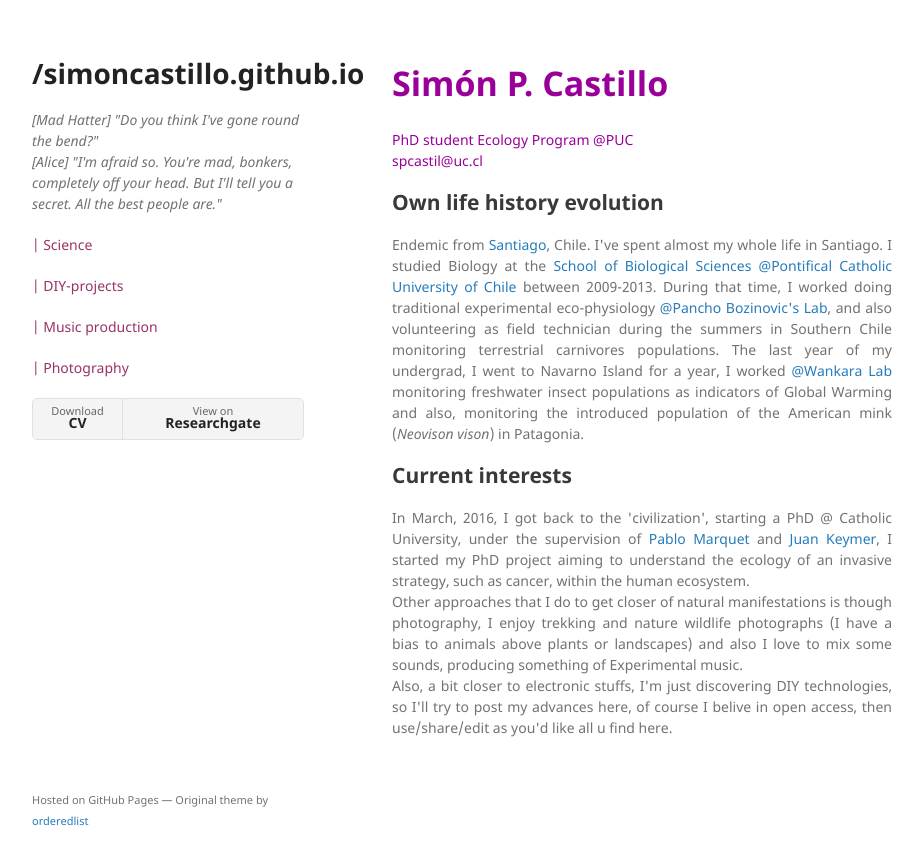
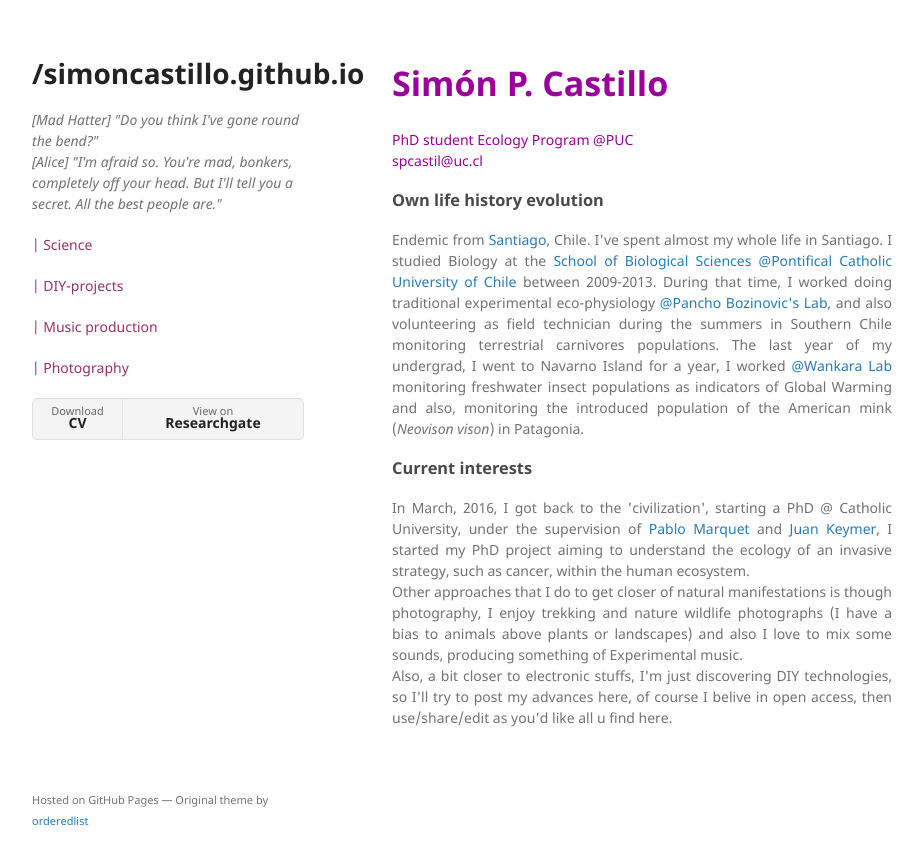
Before and after one commit to SimonCastillo/simoncastillo.github.io, a Jekyll site: the page built from index.md, in a window 1280 px wide. Shown: the top 865 px of the page, without its empty margins (178-1101 px from the left). Built offline with Jekyll 4.4.1, drawn with Linux system fonts in a browser that asks for light colours; our own code applies the rules of GitHub Pages for plain Markdown files.

```diff
--- a/index.md
+++ b/index.md
@@ -1,11 +1,11 @@
 <p style="color:#990099;font-size:34px;"> <b>Simón P. Castillo</b></p>
 <p style="color:#990099"> PhD student Ecology Program @PUC <br>spcastil@uc.cl</p>
 
-## Own life history evolution
+### Own life history evolution
 <p align="justify">
 Endemic from <a href= "https://www.youtube.com/watch?v=NcyXbcsTLtU">Santiago</a>, Chile. I've spent almost my whole life in Santiago. I studied Biology at the <a href = "http://biologia.uc.cl/es/">School of  Biological Sciences</a> <a href= "http://www.uc.cl/"> @Pontifical Catholic University of Chile</a> between 2009-2013. During that time, I worked doing traditional experimental eco-physiology <a href ="http://labecofisiouc.wixsite.com/ecofisio"> @Pancho Bozinovic's Lab</a>, and also volunteering as field technician during the summers in Southern Chile monitoring terrestrial carnivores populations. The last year of my undergrad, I went to Navarno Island for a year, I worked <a href = "http://www.labwankara.com/">@Wankara Lab</a> monitoring freshwater insect populations as indicators of Global Warming and also, monitoring the introduced population of the American mink (<i>Neovison vison</i>) in Patagonia.
 </p>
-## Current interests
+### Current interests
 <p align="justify">
 In March, 2016, I got back to the 'civilization', starting a PhD @ Catholic University, under the supervision of <a href = "http://biologia.uc.cl/es/cuerpo-academico/profesor/45"> Pablo Marquet</a> and <a href = "http://biologia.uc.cl/es/cuerpo-academico/profesor/40">Juan Keymer</a>, I started my PhD project aiming to understand the ecology of an invasive strategy, such as cancer, within the human ecosystem.<br>
   Other approaches that I do to get closer of natural manifestations is though photography, I enjoy trekking and nature wildlife photographs (I have a bias to animals above plants or landscapes) and also I love to mix some sounds, producing something of Experimental music.<br>
```
